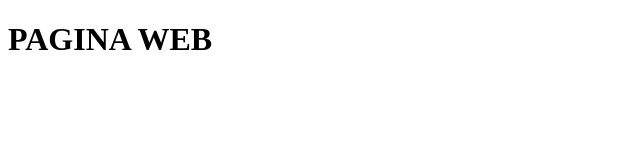
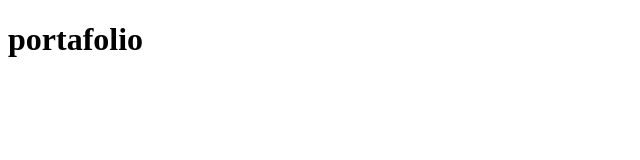
Before and after one commit to EmyCastro/Pagina_Personal, a plain HTML site: page index.html in a window 1280 px wide. Shown: the whole page, without its empty margins (0-640 px from the left). Drawn offline with Linux system fonts and the light colour scheme.

Commit message:
primer commit

```diff
--- a/index.html
+++ b/index.html
@@ -1,2 +1,6 @@
 <!DOCTYPE html>
-<h1>PAGINA WEB</h1>
+</head>
+<body>
+    <h1>portafolio</h1>
+</body>
+</html>
```
